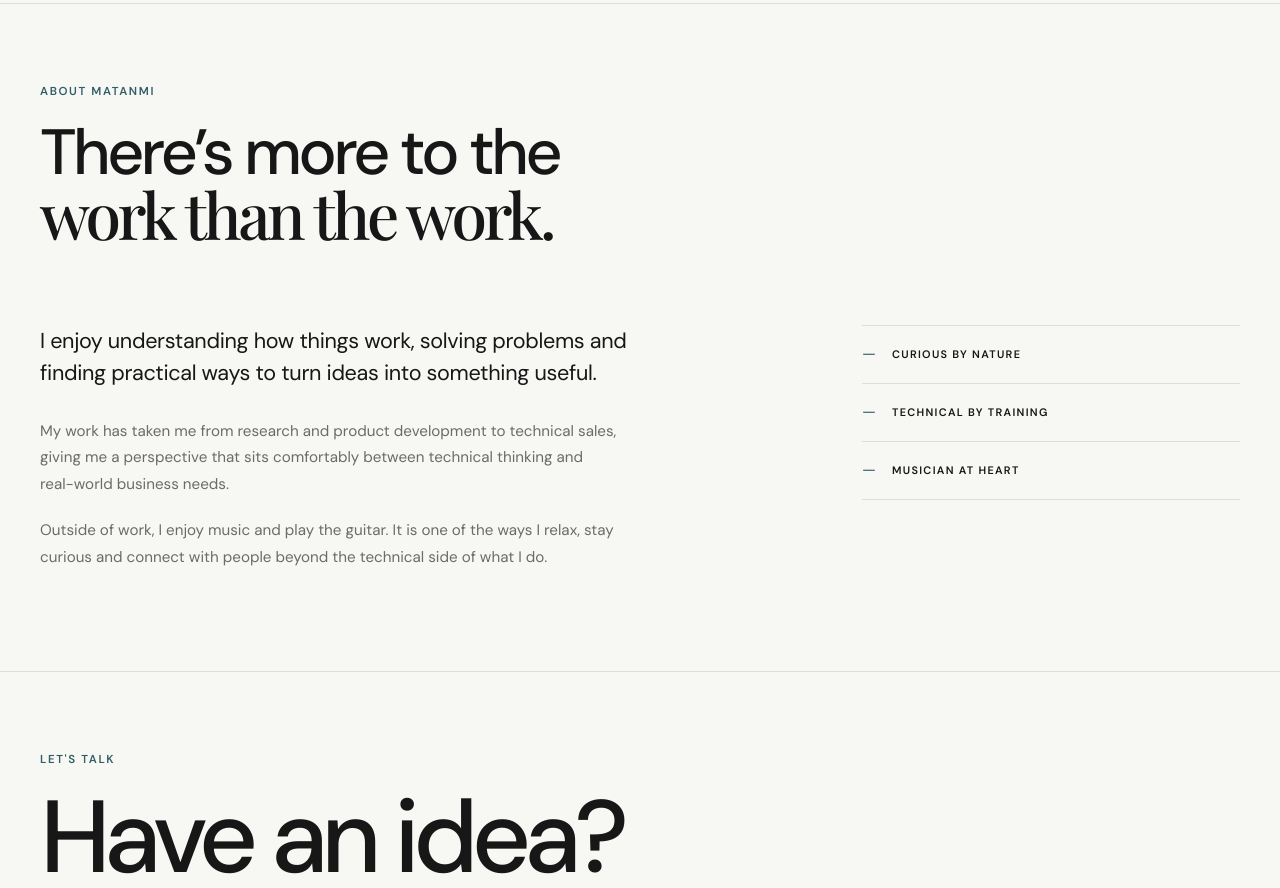
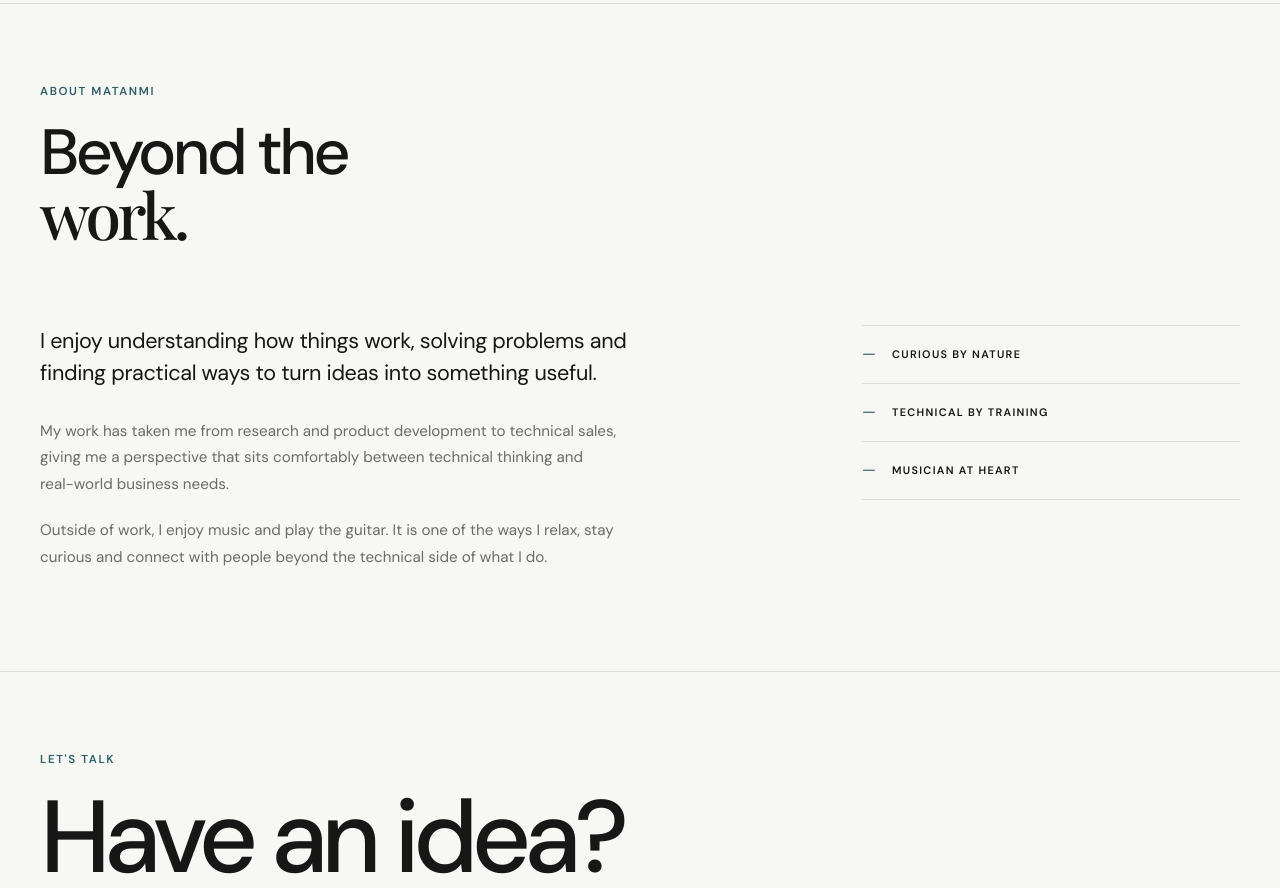
Before and after one commit to Confinesofgrace/matanmi-lawal, a React (Vite) app: page / in a window 1280 px wide. Shown: the part 1740-2628 px from the top of the page. Built offline with nearby package versions, Linux system fonts and the light colour scheme; a web font is replaced by a local one.

Commit message:
Beyond the work rephrase

```diff
--- a/src/Components/About/About.jsx
+++ b/src/Components/About/About.jsx
@@ -7,8 +7,8 @@ function About() {
         <p className="section-eyebrow">ABOUT MATANMI</p>
 
         <h2>
-          There’s more to the
-          <span>work than the work.</span>
+          Beyond the
+          <span>work.</span>
         </h2>
       </div>
 
```
